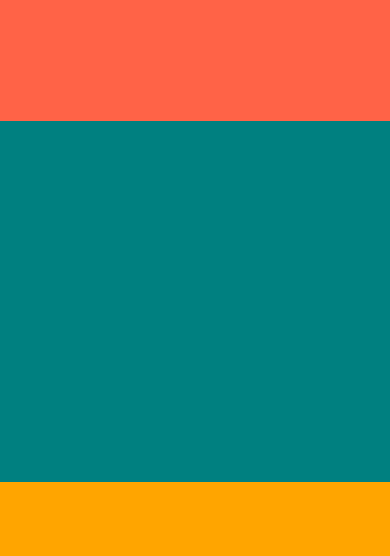
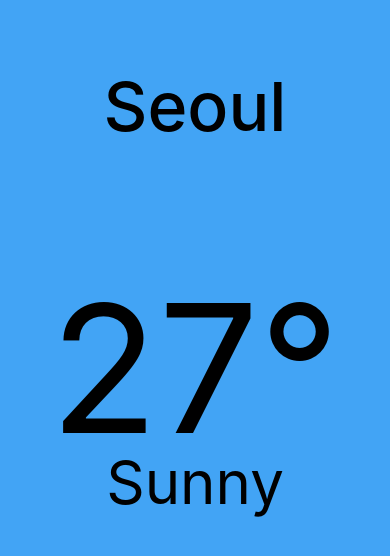
Before and after one commit to dev-eunjiLee/nomadWeatherByRN, a React Native app: screen / in a window 390 px wide. Shown: the top 556 px of the page. Built offline with nearby package versions, Linux system fonts and the light colour scheme.

Commit message:
[2.5] Styles

```diff
--- a/App.js
+++ b/App.js
@@ -1,11 +1,44 @@
-import {  View } from 'react-native';
+import { StyleSheet, Text, View } from "react-native";
+import { StatusBar } from "expo-status-bar";
 
 export default function App() {
   return (
-      <View style={{flex: 1}}>
-        <View style={{flex: 1, backgroundColor: "tomato"}}></View>
-        <View style={{flex: 3, backgroundColor: "teal"}}></View>
-        <View style={{flex: 3, backgroundColor: "orange"}}></View>
+    <View style={styles.container}>
+      <StatusBar style="dark" />
+      <View style={styles.city}>
+        <Text style={styles.cityName}>Seoul</Text>
       </View>
+      <View style={styles.weather}>
+        <View style={styles.day}>
+          <Text style={styles.temp}>27°</Text>
+          <Text style={styles.description}>Sunny</Text>
+        </View>
+      </View>
+    </View>
   );
 }
+
+const styles = StyleSheet.create({
+  container: {
+    flex: 1,
+    backgroundColor: "#42a4f5",
+  },
+  city: {
+    flex: 1,
+    justifyContent: "center",
+    alignItems: "center",
+  },
+  cityName: {
+    fontSize: 68,
+    fontWeight: "500",
+  },
+  weather: {
+    flex: 3,
+  },
+  day: {
+    flex: 1,
+    alignItems: "center",
+  },
+  temp: { marginTop: 50, fontSize: 178 },
+  description: { marginTop: -30, fontSize: 60 },
+});
```
